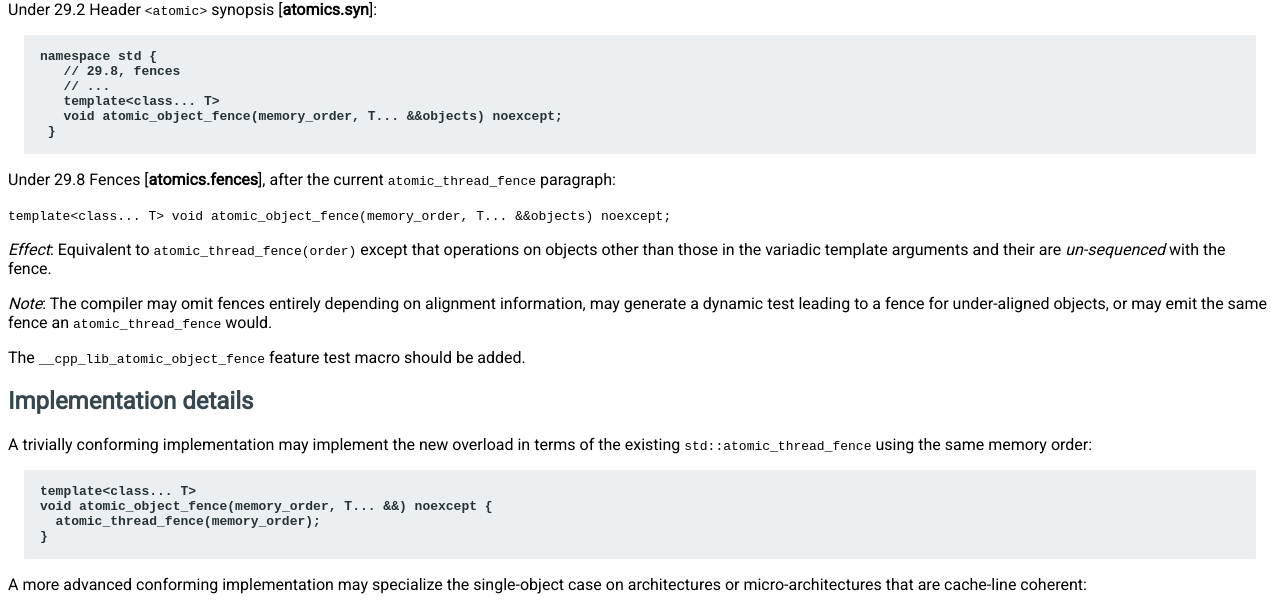
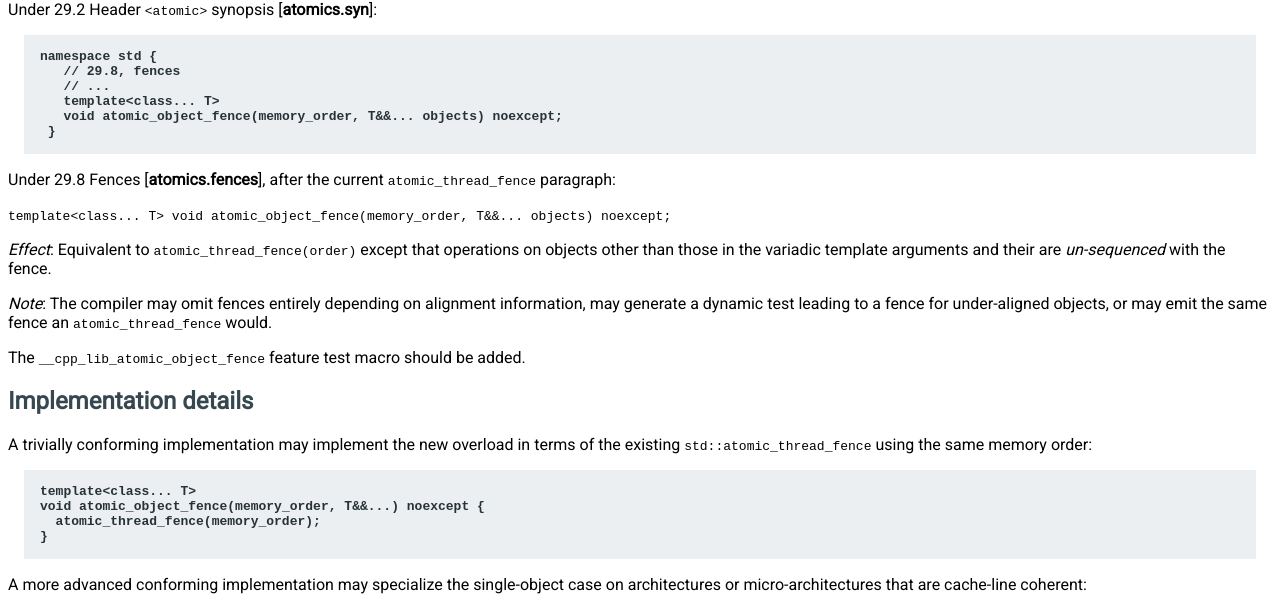
Before and after one commit to jfbastien/papers, a Sphinx documentation site: the page built from source/D4522.rst, in a window 1280 px wide and 900 px high, scrolled down 1117 px. Shown: the part 151-753 px from the top of the window. Built offline with Sphinx 7.4.7, drawn with Linux system fonts in a browser that asks for light colours.

Commit message:
Fix &&... to ...&&

```diff
--- a/source/D4522.rst
+++ b/source/D4522.rst
@@ -1,5 +1,5 @@
 ==============================================
-D4522 ``std::atomic_object_fence(mo, T...&&)``
+D4522 ``std::atomic_object_fence(mo, T&&...)``
 ==============================================
 
 :Author: Olivier Giroux
@@ -86,13 +86,13 @@ Under 29.2 Header ``<atomic>`` synopsis [**atomics.syn**]:
      // 29.8, fences
      // ...
      template<class... T>
-     void atomic_object_fence(memory_order, T... &&objects) noexcept;
+     void atomic_object_fence(memory_order, T&&... objects) noexcept;
    }
 
 Under 29.8 Fences [**atomics.fences**], after the current
 ``atomic_thread_fence`` paragraph:
 
-``template<class... T> void atomic_object_fence(memory_order, T... &&objects) noexcept;``
+``template<class... T> void atomic_object_fence(memory_order, T&&... objects) noexcept;``
 
 *Effect*: Equivalent to ``atomic_thread_fence(order)`` except that operations on
 objects other than those in the variadic template arguments and their are
@@ -114,7 +114,7 @@ the existing ``std::atomic_thread_fence`` using the same memory order:
 .. code-block:: c++
 
      template<class... T>
-     void atomic_object_fence(memory_order, T... &&) noexcept {
+     void atomic_object_fence(memory_order, T&&...) noexcept {
        atomic_thread_fence(memory_order);
      }
 
```
